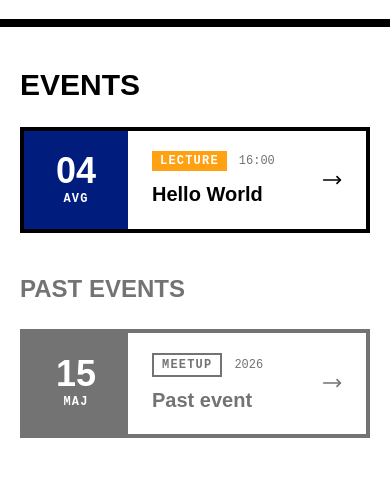
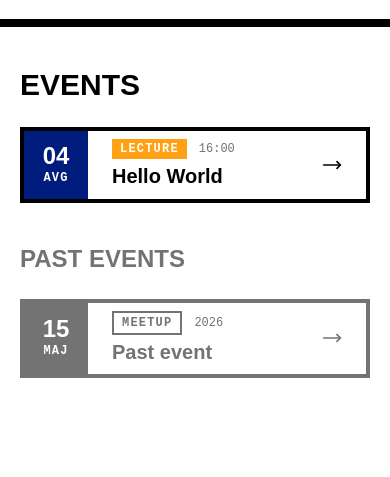
Before and after one commit to rurrobotics/rurrobotics.github.io, an Astro site: page /sr in a window 390 px wide. Shown: the part 173-650 px from the top of the page. Built offline with nearby package versions, Linux system fonts and the light colour scheme; Astro itself is replaced by a stand-in of ours; some packages are replaced by stand-ins of ours.

Commit message:
feat: add responsivity to EventItem

```diff
--- a/src/components/EventItem.astro
+++ b/src/components/EventItem.astro
@@ -48,11 +48,11 @@ const timeFmt = new Intl.DateTimeFormat(localeTag, {
 	>
 		<div
 			class:list={[
-				"flex w-26 shrink-0 flex-col items-center justify-center gap-0.5 text-background",
+				"flex w-16 sm:w-26 shrink-0 flex-col items-center justify-center gap-0.5 text-background",
 				past ? "bg-muted-foreground border-muted-foreground" : "bg-tertiary",
 			]}
 		>
-			<span class="font-display text-4xl font-bold leading-none">
+			<span class="font-display text-2xl sm:text-4xl font-bold leading-none">
 				{dayFmt.format(data.eventDate)}
 			</span>
 			<span class="font-mono text-xs font-bold uppercase tracking-widest">
@@ -60,7 +60,7 @@ const timeFmt = new Intl.DateTimeFormat(localeTag, {
 			</span>
 		</div>
 		<div
-			class="flex min-w-0 flex-1 flex-col justify-center gap-2.5 px-6 py-5"
+			class="flex min-w-0 flex-1 flex-col justify-center py-2 gap-1 sm:gap-2.5 px-6 sm:py-5"
 		>
 			<div class="flex items-center gap-3">
 				<Badge
```
